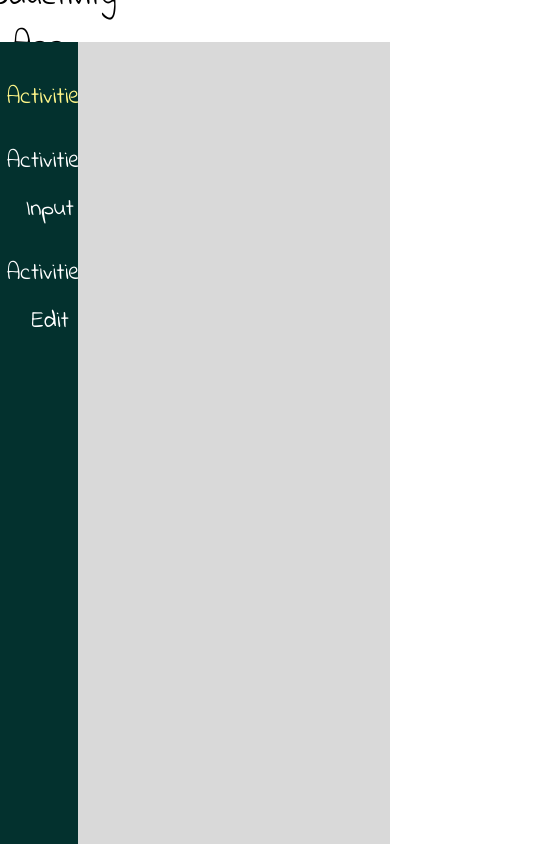
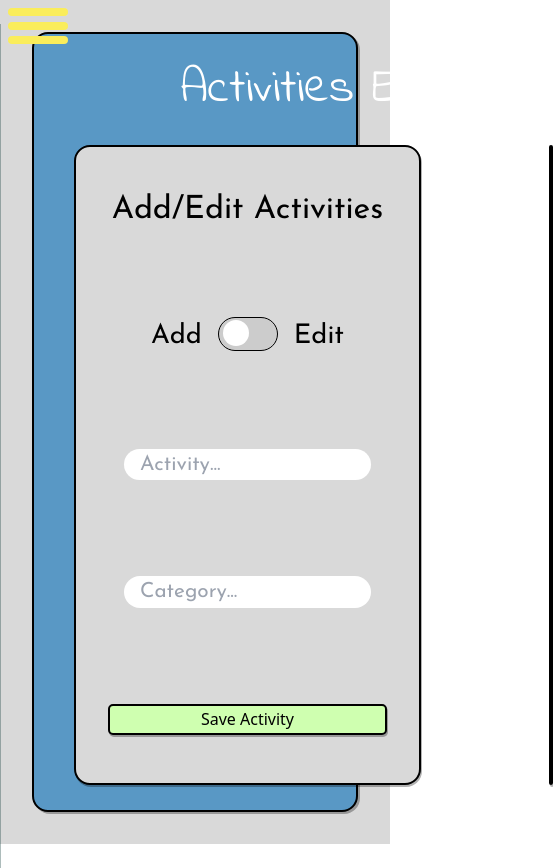
Before and after one commit to danboyce92/Productivity-Tracker-App, a React (Vite) app in the folder ProductivityTracker/: page /edit in a window 390 px wide. Shown: the whole page, 553 px wide, since content can reach past the window. Before the commit the page ends 844 px from the top, so only its background shows below. Built offline with nearby package versions, Linux system fonts and the light colour scheme; a web font is replaced by a local one.

Commit message:
Hamburger menu begun

```diff
--- a/ProductivityTracker/src/App.tsx
+++ b/ProductivityTracker/src/App.tsx
@@ -3,6 +3,7 @@ import './sass/main.scss';
 import NavBar from './components/NavBar';
 import Activities from './components/Activities';
 import ActivitiesInput from './components/ActivitiesInput';
+import ActivitiesEdit from './components/ActivitiesEdit';
 
 function App() {
 
@@ -16,6 +17,7 @@ function App() {
     <Routes>
     <Route path="/" element={ < Activities/>} />
     <Route path="input" element={ < ActivitiesInput/>} />
+    <Route path="edit" element={ < ActivitiesEdit/>} />
     </Routes>
     </div>
     </BrowserRouter>
--- /dev/null
+++ b/ProductivityTracker/src/components/ActivitiesEdit.tsx
@@ -0,0 +1,43 @@
+import { useState } from "react";
+import ToggleButton from "./ToggleButton";
+
+const ActivitiesEdit = () => {
+  const [tJToggle, setTJToggle] = useState(false);
+
+  const onToggle = () => {
+    setTJToggle(!tJToggle);
+  }
+
+  const list = ["Typescript", "Italian", "Keyboard", "Java"];
+
+  const activityMap = list.map((item) => {
+    return (
+      <div id="map-item" key={item}>
+        <div id="item-name">{item}</div>
+        <div id="item-del">X</div>
+
+      </div>
+    )
+  })
+
+  return(
+    <div id="activities-edit">
+      <div id="activities-edit-title">Activities Edit</div>
+        <div id="edit-container">
+          <div id="add-activities">
+            <div id="add-edit-title">Add/Edit Activities</div>
+            <div id="toggle-button"><ToggleButton onToggle={onToggle} /></div>
+            <input id="name-input" type="text" placeholder="Activity..." />
+            <input id="category-input" type="text" placeholder="Category..." />
+            <button id="save-button">Save Activity</button>
+          </div>
+          <div id="edit-current-activities">
+            <div id="edit-current-title">Activities List</div>
+            <div id="current-list">{activityMap}</div>
+          </div>
+        </div>
+    </div>
+  )
+}
+
+export default ActivitiesEdit;
--- a/ProductivityTracker/src/components/NavBar.tsx
+++ b/ProductivityTracker/src/components/NavBar.tsx
@@ -1,5 +1,5 @@
 import { Link } from 'react-router-dom';
-
+import { useState, useEffect } from 'react';
 import { useAppSelector, useAppDispatch } from "../store/hooks";
 import { changeToO, changeToE, changeToS } from "../store";
 
@@ -43,18 +43,19 @@ const NavBar = () => {
   }
 
   return (
-    <div>
-      <div id="nav-grid">
+    <div id="nav-grid">
       <div id="logo">Productivity App</div>
-      </div>
-      <div id="nav-bar">
+        <label className="hamburger-menu">
+          <input type="checkbox" />
+        </label>
+
+      <div className='sidebar' id="nav-bar">
         <ul id="nav-list">
           <li id="nav-list-item" className={o ? 'text-[#FFF689]' : ''} onClick={changeO}><Link to="/">Activities</Link></li>
           <li id="nav-list-item" className={e ? 'text-[#FFF689]' : ''} onClick={changeE}><Link to="input">Activities Input</Link></li>
           <li id="nav-list-item" className={s ? 'text-[#FFF689]' : ''} onClick={changeS}><Link to="edit">Activities Edit</Link></li>
         </ul>
       </div>
-
     </div>
   )
 }
--- /dev/null
+++ b/ProductivityTracker/src/components/ToggleButton.tsx
@@ -0,0 +1,22 @@
+
+interface Toggle {
+  onToggle: () => void;
+}
+
+const ToggleButton: React.FC<Toggle> = ({ onToggle }) => {
+  return (
+    <div id="toggle-button">
+    <div className="px-4 m-auto">Add</div>
+    <div>
+      <label className="switch">
+        <input onClick={onToggle} type="checkbox"/>
+        <span className="slider round"></span>
+      </label>
+    </div>
+    <div className="px-4 m-auto">Edit</div>
+    </div>
+
+  )
+}
+
+export default ToggleButton;
--- a/ProductivityTracker/src/sass/helpers/__mixins.scss
+++ b/ProductivityTracker/src/sass/helpers/__mixins.scss
@@ -5,3 +5,10 @@
   grid-row-start: $rowS;
   grid-row-end: $rowE;
 }
+
+@mixin internal-box($bcolor: #D9D9D9) {
+  background-color: $bcolor;
+  border: 2px solid;
+  box-shadow: 1px 2px rgba(0, 0, 0, .3);
+  border-radius: 1rem;
+}
--- a/ProductivityTracker/src/sass/main.scss
+++ b/ProductivityTracker/src/sass/main.scss
@@ -3,15 +3,8 @@
 @import './pages/nav-bar.scss';
 @import './pages/activities.scss';
 @import './pages//activities-input.scss';
-
-#main-screen {
-  box-sizing: border-box;
-  position: absolute;
-  left: 20%;
-  width: 80%;
-  height: 95vh;
-  background-color: #D9D9D9;
-}
+@import './pages/activities-edit.scss';
+@import './pages/toggle-button.scss';
 
 
 .fonts {
@@ -30,3 +23,28 @@
   color: #CFFFB0;
   color: #FFF689;
 }
+
+#main-screen {
+  box-sizing: border-box;
+  position: absolute;
+
+
+
+  background-color: #D9D9D9;
+  z-index: 1;
+}
+
+@media only screen and (min-width: 601px) {
+  #main-screen {
+    left: 20%;
+    width: 80%;
+    height: 95vh;
+  }
+}
+
+@media only screen and (max-width: 600px) {
+  #main-screen {
+    width: 100%;
+    height: 100vh;
+  }
+}
--- /dev/null
+++ b/ProductivityTracker/src/sass/pages/activities-edit.scss
@@ -0,0 +1,124 @@
+
+#activities-edit {
+  position: absolute;
+  box-sizing: border-box;
+  background-color: #5998C5;
+  border: 2px solid;
+  box-shadow: 2px 2px rgba(0, 0, 0, .3);
+  border-radius: 1rem;
+  inset: 2rem;
+  display: grid;
+  grid-template-rows: repeat(7, 1fr);
+
+
+  #activities-edit-title {
+    @include grid-position(1, 5, 1, 2);
+    font-family: 'Indie Flower', cursive;
+    font-size: clamp(2em, 3em, 4em);
+    color: white;
+    margin: auto;
+  }
+
+  #edit-container {
+    @include grid-position(1, 5, 2, 8);
+    border-radius: 1rem;
+    margin-left: 2.5rem;
+    margin-right: 2.5rem;
+    margin-bottom: 2.5rem;
+    display: grid;
+    grid-template-columns: repeat(2, 1fr);
+
+    #add-activities {
+      @include grid-position(1, 2, 1, 2);
+      @include internal-box();
+      margin-right: 4rem;
+      display: grid;
+      grid-template-rows: repeat(5, 1fr);
+
+      #add-edit-title {
+        @include grid-position(1, 2, 1, 2);
+        margin: auto;
+        font-family: 'Josefin Sans', sans-serif;
+        font-size: clamp(1.5em, 2em, 2.5em);
+
+      }
+      #toggle-button {
+        @include grid-position(1, 2, 2, 3);
+        margin: auto;
+        font-family: 'Josefin Sans', sans-serif;
+        font-size: clamp(1em, 1.3em, 1.5em);
+        display: flex;
+      }
+      #name-input {
+        @include grid-position(1, 2, 3, 4);
+        margin: 3rem 3rem;
+        border-radius: 1rem;
+        padding-left: 1rem;
+        font-family: 'Josefin Sans', sans-serif;
+        font-size: clamp(1em, 1.3em, 1.5em);
+      }
+      #category-input {
+        @include grid-position(1, 2, 4, 5);
+        margin: 3rem 3rem;
+        border-radius: 1rem;
+        padding-left: 1rem;
+        font-family: 'Josefin Sans', sans-serif;
+        font-size: clamp(1em, 1.3em, 1.5em);
+      }
+      #save-button {
+        margin: 3rem 2rem;
+        box-shadow: 1px 2px rgba(0, 0, 0, 0.3);
+        border: 2px solid;
+        border-radius: 5px;
+        background-color: #CFFFB0;
+      }
+
+    }
+    #edit-current-activities {
+      @include grid-position(2, 3, 1, 2);
+      @include internal-box();
+      border-radius: 1rem;
+      margin-left: 4rem;
+      display: grid;
+      grid-template-rows: repeat(5, 1fr);
+      overflow-y: hidden;
+
+      #edit-current-title {
+        @include grid-position(1, 2, 1, 2);
+        font-family: 'Josefin Sans', sans-serif;
+        font-size: clamp(1.5em, 2em, 2.5em);
+        margin: auto;
+
+      }
+      #current-list {
+        @include grid-position(1, 2, 2, 6);
+        overflow-y: scroll;
+
+        #map-item {
+          font-family: 'Josefin Sans', sans-serif;
+          text-align: center;
+          padding: .8rem 2rem;
+          display: flex;
+          border-bottom: 1px solid #000;
+
+
+          #item-name {
+            font-size: clamp(1.5em, 2em, 2.5em);
+            margin: auto;
+          }
+          #item-del {
+            color: red;
+            border: 1px solid black;
+            border-radius: 1rem;
+            padding: 0.1rem .5rem;
+            margin: auto 0;
+            cursor: pointer;
+          }
+        }
+      }
+
+
+    }
+  }
+
+}
--- a/ProductivityTracker/src/sass/pages/nav-bar.scss
+++ b/ProductivityTracker/src/sass/pages/nav-bar.scss
@@ -1,5 +1,18 @@
+:root {
+  --bar-width: 60px;
+  --bar-height: 8px;
+  --hamburger-gap: 6px;
+  --foreground: #faed5b;
+  --background: white;
+  --hamburger-margin: 8px;
+  --animation-timing: 200ms ease-in-out;
+  --hamburger-height: calc(var(--bar-height) * 3 + var(--hamburger-gap) * 2);
+}
+
+@media only screen and (min-width: 601px) {
+
   #nav-grid {
-  display: grid;
+
 
     #logo {
       font-family: 'Indie Flower', cursive;
@@ -10,9 +23,11 @@
       justify-content: center;
       width: 20%;
       height: 5vh;
+      padding-top: 1.8rem;
     }
+    .hamburger-menu {
+      visibility: collapse;
     }
-
 
     #nav-bar {
       position: absolute;
@@ -20,6 +35,7 @@
       height: 95vh;
       background-color: #03312E;
       color: #fff;
+      z-index: 3;
 
       #nav-list {
         padding: 1rem 0rem;
@@ -39,6 +55,107 @@
           color: #ccc46a;
         }
       }
+    }
+  }
+}
+
+
+//Small screen
+@media only screen and (max-width: 600px) {
+
+  #nav-grid {
+    position: absolute;
+    z-index: 3;
+    margin: 0;
+
+    #logo {
+      visibility: collapse;
+    }
+  }
+
+  .hamburger-menu {
+    visibility: visible;
+
+      --x-width: calc(var(--hamburger-height) * 1.41421356237);
+      display: flex;
+      flex-direction: column;
+      gap: var(--hamburger-gap);
+      width: max-content;
+      position: absolute;
+      top: var(--hamburger-margin);
+      left: var(--hamburger-margin);
+      z-index: 1;
+      cursor: pointer;
 
 
   }
+
+  .hamburger-menu:has(input:checked) {
+    --foreground: white;
+    --background: #faed5b;
+  }
+
+  .hamburger-menu:has(input:focus-visible)::before,
+.hamburger-menu:has(input:focus-visible)::after,
+.hamburger-menu input:focus-visible {
+  border: 1px solid var(--background);
+  box-shadow: 0 0 0 1px var(--foreground);
+}
+
+.hamburger-menu::before,
+.hamburger-menu::after,
+.hamburger-menu input {
+  content: "";
+  width: var(--bar-width);
+  height: var(--bar-height);
+  background-color: var(--foreground);
+  border-radius: 9999px;
+  transform-origin: left center;
+  transition: opacity var(--animation-timing), width var(--animation-timing),
+    rotate var(--animation-timing), translate var(--animation-timing),
+    background-color var(--animation-timing);
+}
+
+.hamburger-menu input {
+  appearance: none;
+  padding: 0;
+  margin: 0;
+  outline: none;
+  pointer-events: none;
+}
+
+.hamburger-menu:has(input:checked)::before {
+  rotate: 45deg;
+  width: var(--x-width);
+  translate: 0 calc(var(--bar-height) / -2);
+}
+
+.hamburger-menu:has(input:checked)::after {
+  rotate: -45deg;
+  width: var(--x-width);
+  translate: 0 calc(var(--bar-height) / 2);
+}
+
+.hamburger-menu input:checked {
+  opacity: 0;
+  width: 0;
+}
+
+.sidebar {
+  transition: translate var(--animation-timing);
+  translate: -100%;
+  padding: 0.5rem 1rem;
+  padding-top: calc(var(--hamburger-height) + var(--hamburger-margin) + 1rem);
+  background-color: rgba(3, 49, 46, .9);
+  color: white;
+  max-width: 10rem;
+  min-height: 100vh;
+  z-index: 3;
+}
+
+.hamburger-menu:has(input:checked) + .sidebar {
+  translate: 0;
+}
+
+
+}
--- /dev/null
+++ b/ProductivityTracker/src/sass/pages/toggle-button.scss
@@ -0,0 +1,69 @@
+/* The switch - the box around the slider */
+.switch {
+  position: relative;
+  display: inline-block;
+  width: 60px;
+  height: 34px;
+
+
+
+}
+
+/* Hide default HTML checkbox */
+.switch input {
+  opacity: 0;
+  width: 0;
+  height: 0;
+
+}
+
+/* The slider */
+.slider {
+  position: absolute;
+  cursor: pointer;
+  top: 0;
+  left: 0;
+  right: 0;
+  bottom: 0;
+  background-color: #ccc;
+  -webkit-transition: .4s;
+  transition: .4s;
+  border: black;
+  border-style: solid;
+  border-width: 1px;
+}
+
+.slider:before {
+  position: absolute;
+  content: "";
+  height: 26px;
+  width: 26px;
+  left: 4px;
+  bottom: 4px;
+  background-color: white;
+  -webkit-transition: .4s;
+  transition: .4s;
+}
+
+input:checked + .slider {
+  background-color: #2196F3;
+}
+
+input:focus + .slider {
+  box-shadow: 0 0 1px #2196F3;
+}
+
+input:checked + .slider:before {
+  -webkit-transform: translateX(26px);
+  -ms-transform: translateX(26px);
+  transform: translateX(26px);
+}
+
+/* Rounded sliders */
+.slider.round {
+  border-radius: 34px;
+}
+
+.slider.round:before {
+  border-radius: 50%;
+}
```
Also changed, not shown: ProductivityTracker/src/sass/pages/activities-input.scss (+13 -6 lines), ProductivityTracker/src/sass/pages/activities.scss (+3 -8 lines), ProductivityTracker/src/components/ActivitiesInput.tsx (line endings or trailing spaces), 1 other file (tests, documents, lock files or other folders). Lines whose indentation alone changed are shown as unchanged.
